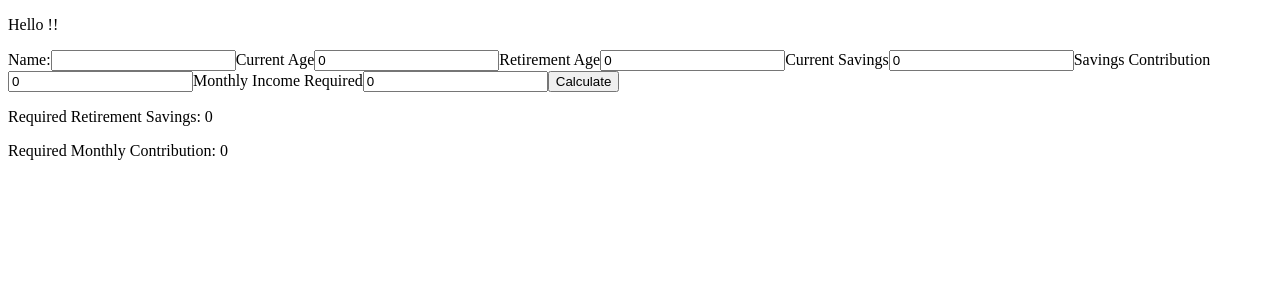
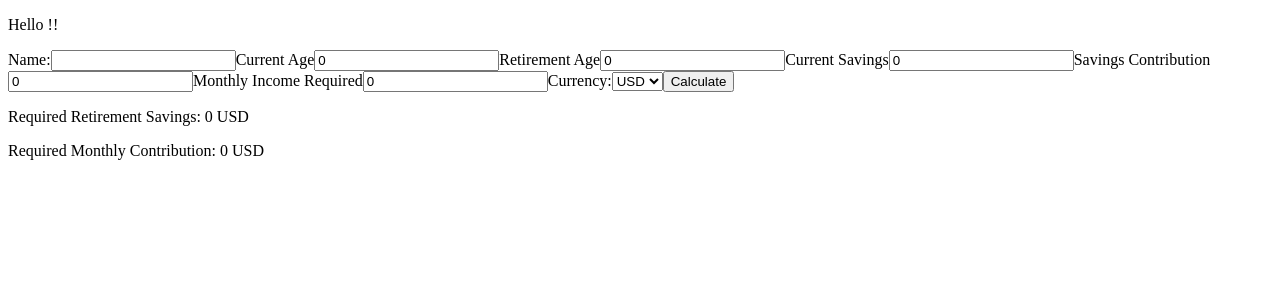
Before and after one commit to Ciriously/retirementcalculator, a React (Create React App) app: page / in a window 1280 px wide. Shown: the top 300 px of the page. Built offline with nearby package versions, Linux system fonts and the light colour scheme.

Commit message:
added currency option

```diff
--- a/src/features/calculator/Calculator.tsx
+++ b/src/features/calculator/Calculator.tsx
@@ -1,8 +1,11 @@
-import React from 'react';
-import { useDispatch, useSelector } from 'react-redux';
-import { RootState } from '../../app/store'; // Make sure to import RootState from your store
-import  './Calculator.module.css'
-import { setInputField, calculateRetirement } from './calculatorSlice';
+import React from "react";
+import { useDispatch, useSelector } from "react-redux";
+import { RootState } from "../../app/store";
+import {
+  setInputField,
+  calculateRetirement,
+  setCurrency,
+} from "./calculatorSlice";
 
 const Calculator: React.FC = () => {
   const dispatch = useDispatch();
@@ -16,56 +19,76 @@ const Calculator: React.FC = () => {
     dispatch(calculateRetirement());
   };
 
+  const handleCurrencyChange = (e: React.ChangeEvent<HTMLSelectElement>) => {
+    dispatch(setCurrency(e.target.value));
+  };
+
   return (
-
     <div>
-        <div>
-        <p>Hello {calculator.name} !!</p>
+      <div>
+        <p>Hello {calculator.name}!!</p>
       </div>
 
       <label>Name:</label>
       <input
         type="text"
         value={calculator.name}
-        onChange={(e) => handleChange('name', e.target.value)}
+        onChange={(e) => handleChange("name", e.target.value)}
       />
       <label>Current Age</label>
       <input
         type="number"
         value={calculator.currentAge}
-        onChange={(e) => handleChange('currentAge', e.target.value)}
+        onChange={(e) => handleChange("currentAge", e.target.value)}
       />
-       <label>Retirement Age</label>
+      <label>Retirement Age</label>
       <input
         type="number"
         value={calculator.retirementAge}
-        onChange={(e) => handleChange('retirementAge', e.target.value)}
+        onChange={(e) => handleChange("retirementAge", e.target.value)}
       />
-       <label>Current Savings</label>
+      <label>Current Savings</label>
       <input
         type="number"
         value={calculator.currentSavings}
-        onChange={(e) => handleChange('currentSavings', e.target.value)}
+        onChange={(e) => handleChange("currentSavings", e.target.value)}
       />
-       <label>Savings Contribution</label>
+      <label>Savings Contribution</label>
       <input
-        type = "number"
+        type="number"
         value={calculator.savingsContribution}
-        onChange={(e) => handleChange('savingsContribution', e.target.value)}
+        onChange={(e) => handleChange("savingsContribution", e.target.value)}
       />
       <label>Monthly Income Required</label>
       <input
-        type = "number"
+        type="number"
         value={calculator.monthlyIncomeRequired}
-        onChange={(e) => handleChange('monthlyIncomeRequired', e.target.value)}
+        onChange={(e) => handleChange("monthlyIncomeRequired", e.target.value)}
       />
+
+      {/* Currency dropdown */}
+      <label>Currency:</label>
+      <select
+        value={calculator.selectedCurrency}
+        onChange={handleCurrencyChange}
+      >
+        <option value="USD">USD</option>
+        <option value="INR">INR</option>
+        {/* Add more currency options as needed */}
+      </select>
 
       <button onClick={handleCalculate}>Calculate</button>
 
       {/* Display results */}
       <div>
-        <p>Required Retirement Savings: {calculator.requiredSavings}</p>
-        <p>Required Monthly Contribution: {calculator.requiredMonthlyContribution}</p>
+        <p>
+          Required Retirement Savings: {calculator.requiredSavings}{" "}
+          {calculator.selectedCurrency}
+        </p>
+        <p>
+          Required Monthly Contribution:{" "}
+          {calculator.requiredMonthlyContribution} {calculator.selectedCurrency}
+        </p>
       </div>
     </div>
   );
--- a/src/features/calculator/calculatorSlice.ts
+++ b/src/features/calculator/calculatorSlice.ts
@@ -9,6 +9,7 @@ interface CalculatorState {
   monthlyIncomeRequired: number;
   requiredSavings: number;
   requiredMonthlyContribution: number;
+  selectedCurrency: string; // New field for the selected currency
 }
 
 const initialState: CalculatorState = {
@@ -20,7 +21,9 @@ const initialState: CalculatorState = {
   monthlyIncomeRequired: 0,
   requiredSavings: 0,
   requiredMonthlyContribution: 0,
+  selectedCurrency: 'USD', // Default currency
 };
+
 // Function to calculate required retirement savings and monthly contribution
 export const calculateRetirementValues = (
   currentAge: number,
@@ -65,8 +68,11 @@ const calculatorSlice = createSlice({
         requiredMonthlyContribution,
       };
     },
+    setCurrency: (state, action: PayloadAction<string>) => {
+      return { ...state, selectedCurrency: action.payload };
+    },
   },
 });
 
-export const { setInputField, calculateRetirement } = calculatorSlice.actions;
+export const { setInputField, calculateRetirement, setCurrency } = calculatorSlice.actions;
 export default calculatorSlice.reducer;
```
